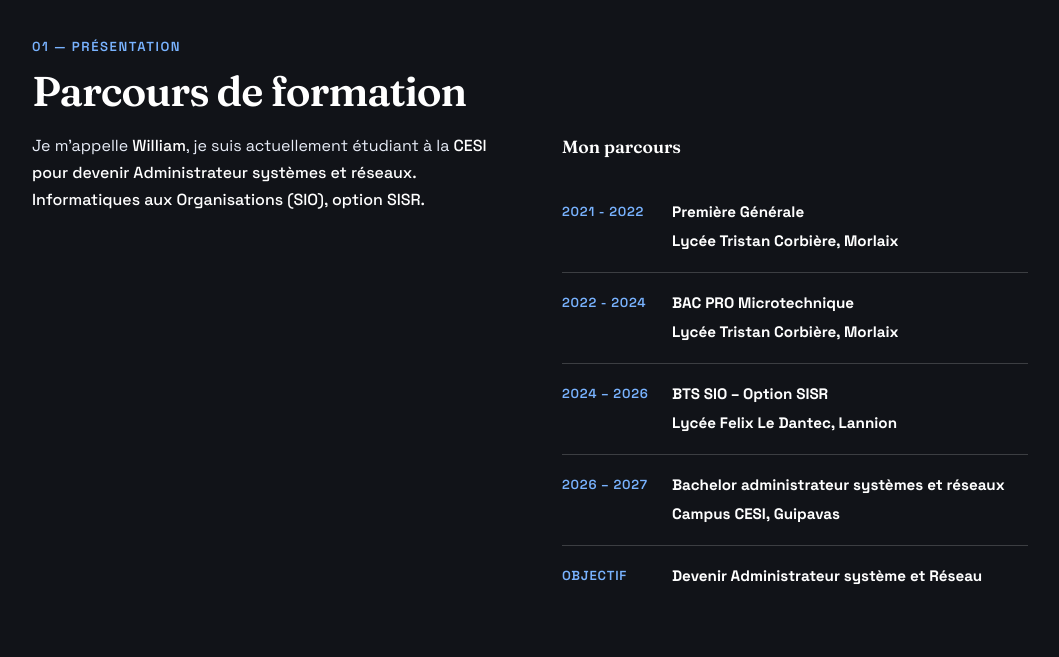
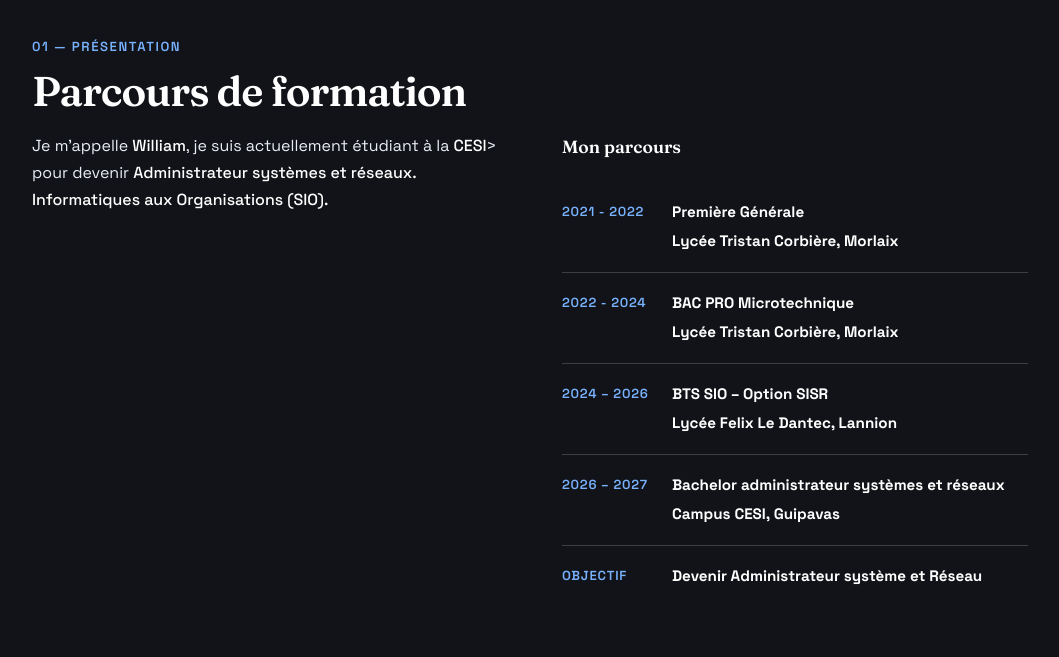
Before and after one commit to william-lfd/william-lfd.github.io, a plain HTML site: page index.html in a window 1280 px wide. Shown: the part 860-1517 px from the top of the page, without its empty margins (110-1169 px from the left). Drawn offline with Linux system fonts and the light colour scheme.

Commit message:
Correct HTML structure in index.html
Fixed HTML tags for proper formatting and closure.

```diff
--- a/index.html
+++ b/index.html
@@ -48,9 +48,9 @@
       <h2>Parcours de formation</h2>
       <div class="pres-grid">
         <div class="pres-bio">
-          <p>Je m'appelle <strong>William</strong>, je suis actuellement étudiant à la <strong>CESI<strong> pour devenir <strong>Administrateur systèmes et
+          <p>Je m'appelle <strong>William</strong>, je suis actuellement étudiant à la <strong>CESI</strong>> pour devenir <strong>Administrateur systèmes et
 réseaux<strong>.
-              Informatiques aux Organisations (SIO)</strong>, option <strong>SISR</strong>.</p>
+              Informatiques aux Organisations (SIO)</strong>.</p>
         </div>
         <div class="pres-parcours">
           <h3>Mon parcours</h3>
```
